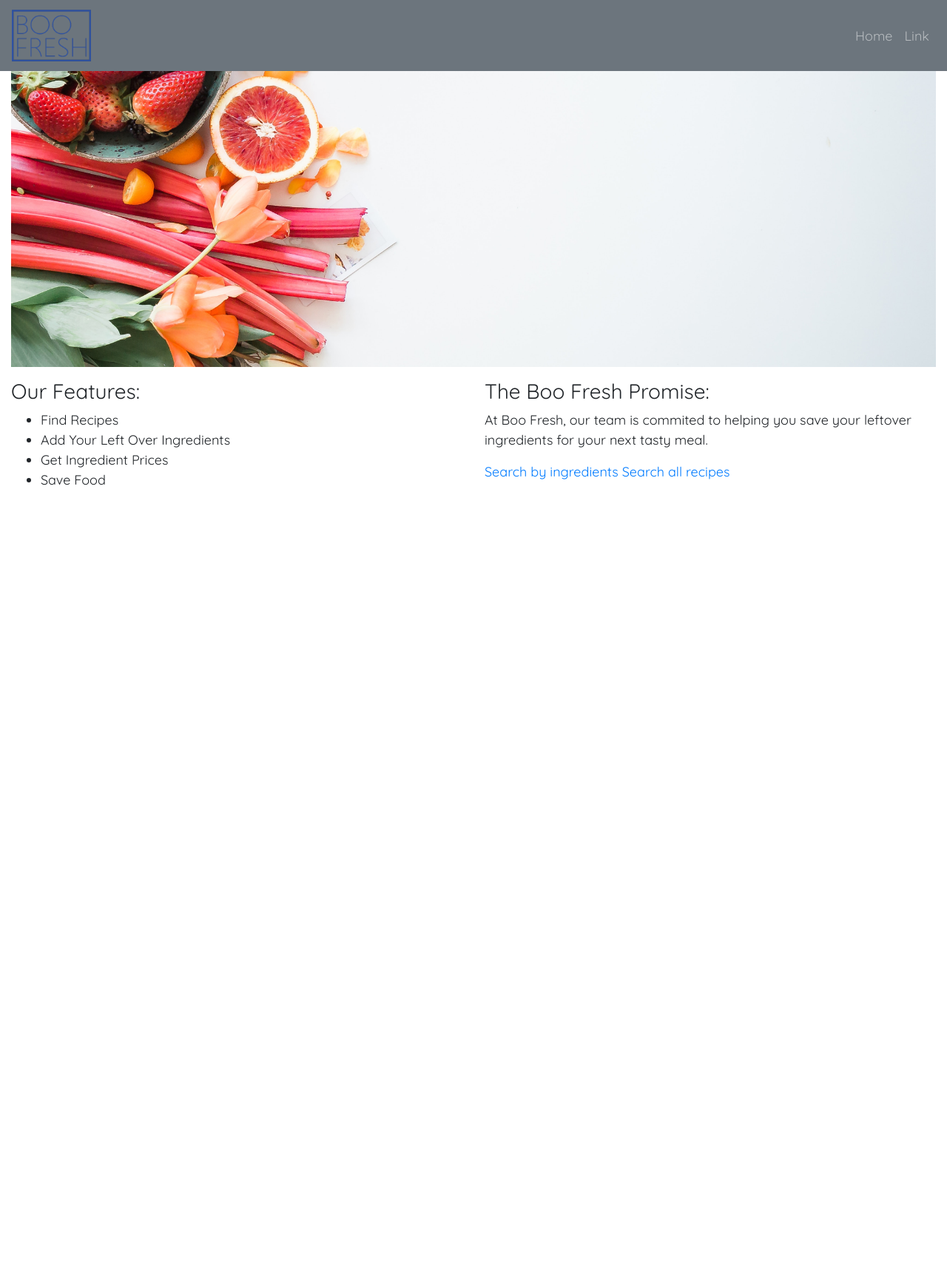
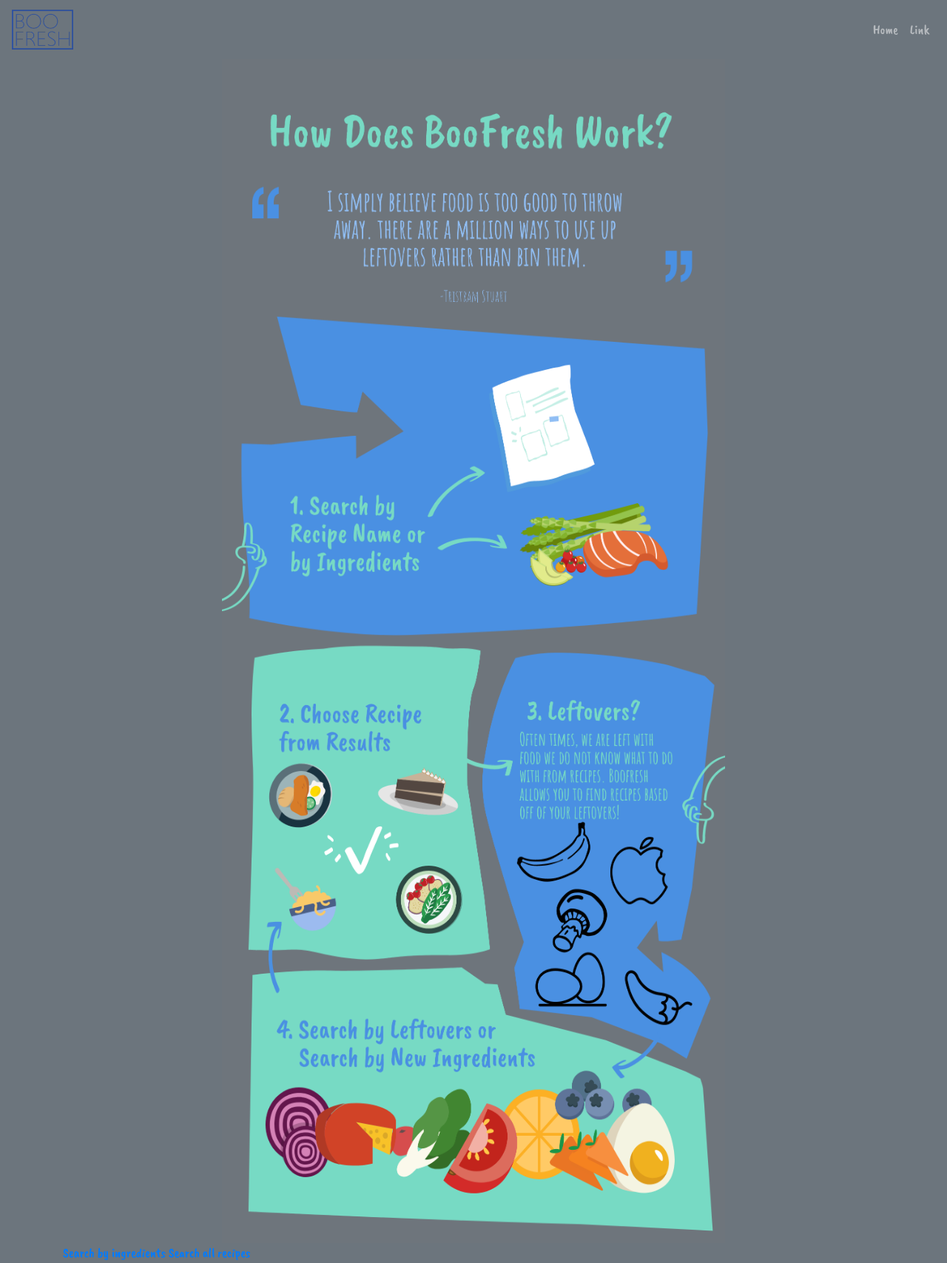
Before and after one commit to vincentT360/reFresh, a Flask app: page / in a window 1280 px wide. Shown: the whole page at 74% size. Before the commit the page ends 656 px from the top, so only its background shows below. Run offline with Flask 2, Linux system fonts and the light colour scheme; some libraries are stand-ins or nearby versions.

Commit message:
changed splash page

```diff
--- a/flaskdriver/static/main.css
+++ b/flaskdriver/static/main.css
@@ -1,5 +1,5 @@
 body {
-    font-family: "Quicksand";
+    font-family: "Caveat Brush";
     font-size: 18px;
 }
 
@@ -16,15 +16,19 @@ body {
     height: 50vh;
 }
 
-#splash-img {
-    height: 50vh;
-    width: 100vw;
-    object-fit: cover;
-    object-position: 50% 50%;
+.splash-container {
+    width: 85vh;
+    height: 200vh;
+    background: url('./images/splash.png');
+    background-repeat: no-repeat;
+      background-size: 100% 100%;
+      -webkit-background-size: 100% 100%; /*  Safari  */
+      -khtml-background-size: 100% 100%; /*  Konqueror  */
+      -moz-background-size: 100% 100%; /*  Firefox  */
+
 }
-
 #nav-img {
-    height: 10vh;
+    height: 8vh;
 }
 
 #ingredients-div {
--- a/flaskdriver/templates/home.html
+++ b/flaskdriver/templates/home.html
@@ -1,31 +1,14 @@
 {% extends "layout.html" %}
 {% block content %}
 
+<div class="container-fluid splash-container">
 
-<div class="container-fluid">
-    <div id="row-img" class="row h-50">
-        <div class = "col-md-12">
-            <img id="splash-img" class="img-fluid" src="{{ url_for('static', filename='images/splashBack.jpg') }}">
-            </img>
-        </div>
-    </div>
-    <div class="row h-50">
-        <div class="col-md-6 mt-3">
-            <h3> Our Features: </h3>
-            <ul>
-                <li>Find Recipes</li>
-                <li>Add Your Left Over Ingredients</li>
-                <li>Get Ingredient Prices</li>
-                <li>Save Food</li>
-            </ul>
-        </div>
-        <div class="col-md-6 mt-3">
-            <h3> The Boo Fresh Promise: </h3>
-            <p>At Boo Fresh, our team is commited to helping you save your leftover ingredients for your next tasty meal.</p>
-            <a href="{{ url_for('main.pick_ingredients') }}">Search by ingredients</a>
-            <a href="{{ url_for('main.search_for_recipes') }}">Search all recipes</a>
-        </div>
-    </div>
+</div>
+
+<div class="container">
+    <a href="{{ url_for('main.pick_ingredients') }}">Search by ingredients</a>
+    <a href="{{ url_for('main.search_for_recipes') }}">Search all recipes</a>
+
 </div>
 
 {% endblock content %}
--- a/flaskdriver/templates/layout.html
+++ b/flaskdriver/templates/layout.html
@@ -14,7 +14,7 @@
     {% endif %}
 
     <!-- Font Family -->
-    <link href="https://fonts.googleapis.com/css?family=Quicksand&display=swap" rel="stylesheet">
+    <link href="https://fonts.googleapis.com/css?family=Caveat+Brush&display=swap" rel="stylesheet">
 
     <!-- Bootstrap CSS -->
     <link rel="stylesheet" href="https://stackpath.bootstrapcdn.com/bootstrap/4.3.1/css/bootstrap.min.css" integrity="sha384-ggOyR0iXCbMQv3Xipma34MD+dH/1fQ784/j6cY/iJTQUOhcWr7x9JvoRxT2MZw1T" crossorigin="anonymous">
@@ -27,9 +27,9 @@
 
 
 </head>
-<body>
+<body class="bg-secondary">
 
-        <nav class="navbar navbar-expand-md bg-secondary navbar-dark">
+        <nav class="navbar navbar-expand-md bg-secondary navbar-dark sticky-top">
                 <a href="{{ url_for('main.home') }}"><img id="nav-img" class="navbar-brand" src="{{ url_for('static', filename='images/tempFreshLogo.png') }}"></img></a>
                 <button class="navbar-toggler" type="button" data-toggle="collapse" data-target="#navbarSupportedContent" aria-controls="navbarSupportedContent" aria-expanded="false" aria-label="Toggle navigation">
                     <span class="navbar-toggler-icon"></span>
```
Also changed, not shown: flaskdriver/site.db, flaskdriver/static/images/splash.png (added).
